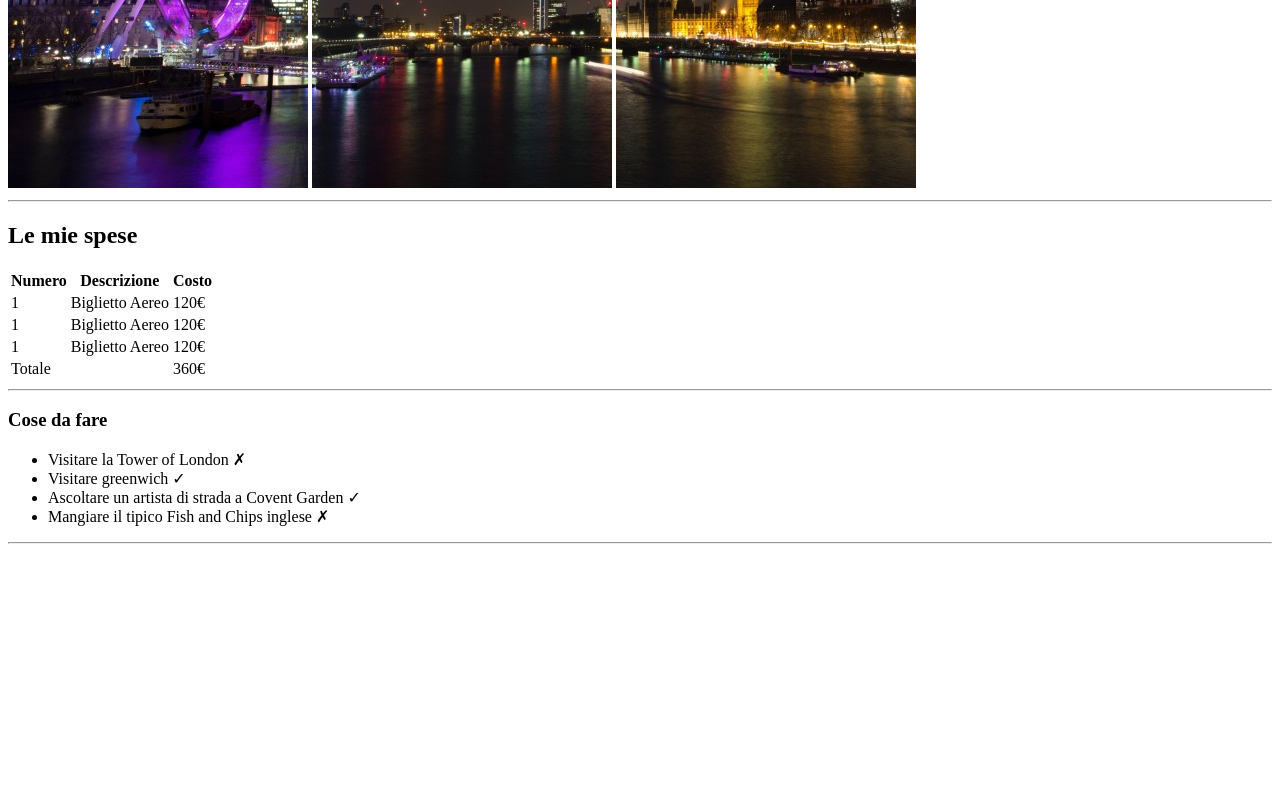
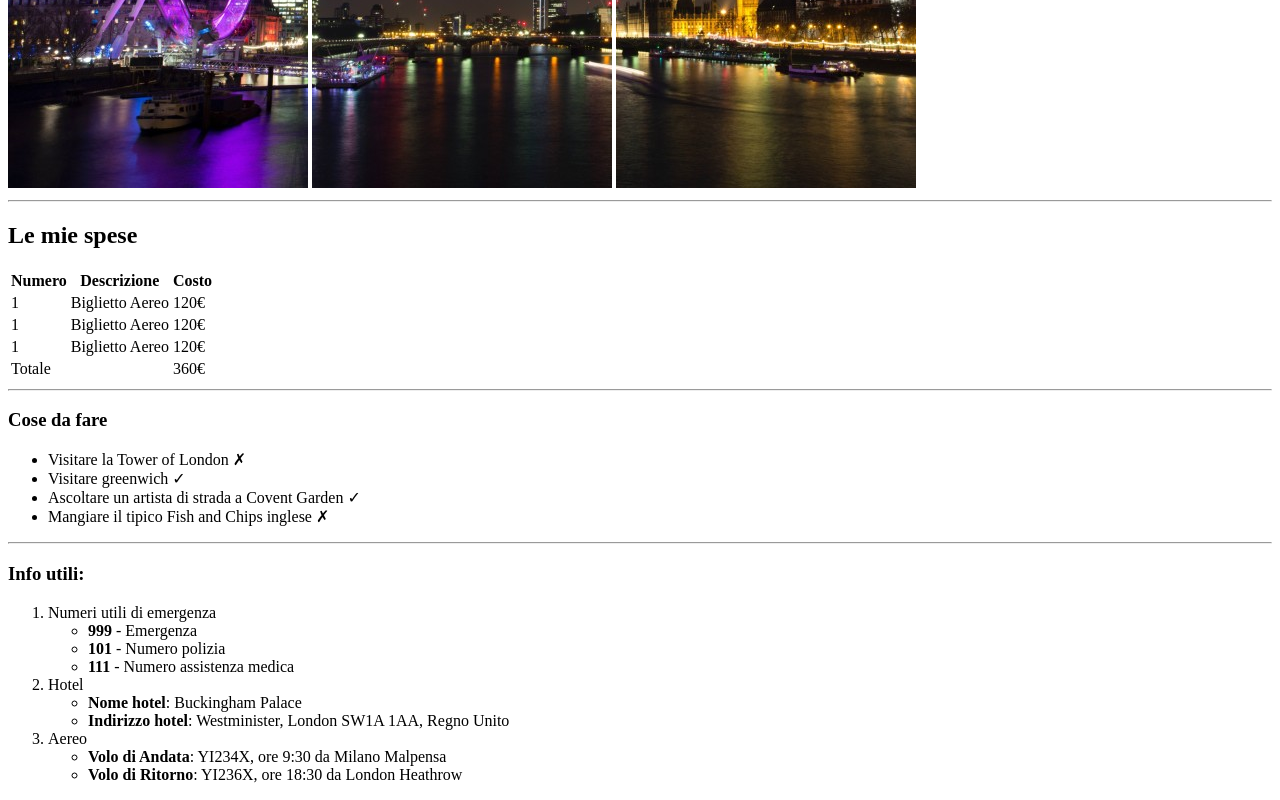
Before and after one commit to AlbertoArrighetti/html-london-trip, a plain HTML site: page index.html in a window 1280 px wide. Shown: the part 492-1292 px from the top of the page. Before the commit the page ends 1044 px from the top, so only its background shows below. Drawn offline with Linux system fonts and the light colour scheme.

Commit message:
info list

```diff
--- a/index.html
+++ b/index.html
@@ -68,6 +68,32 @@
             </ul>
         </div>
     <hr>
+        <!-- info  -->
+        <div>
+            <h3>Info utili:</h3>
+            <!-- lista info -->
+            <ol>
+                <li>Numeri utili di emergenza
+                    <ul>
+                        <li><strong>999</strong> - Emergenza</li>
+                        <li><strong>101</strong> - Numero polizia</li>
+                        <li><strong>111</strong> - Numero assistenza medica</li>
+                    </ul>
+                </li>
+                <li>Hotel
+                    <ul>
+                        <li><strong>Nome hotel</strong>: Buckingham Palace</li>
+                        <li><strong>Indirizzo hotel</strong>: Westminister, London SW1A 1AA, Regno Unito</li>
+                    </ul>
+                </li>
+                <li>Aereo
+                    <ul>
+                        <li><strong>Volo di Andata</strong>: YI234X, ore 9:30 da Milano Malpensa</li>
+                        <li><strong>Volo di Ritorno</strong>: YI236X, ore 18:30 da London Heathrow</li>
+                    </ul>
+                </li>
+            </ol>
+        </div>
 
 
     </main>
```
